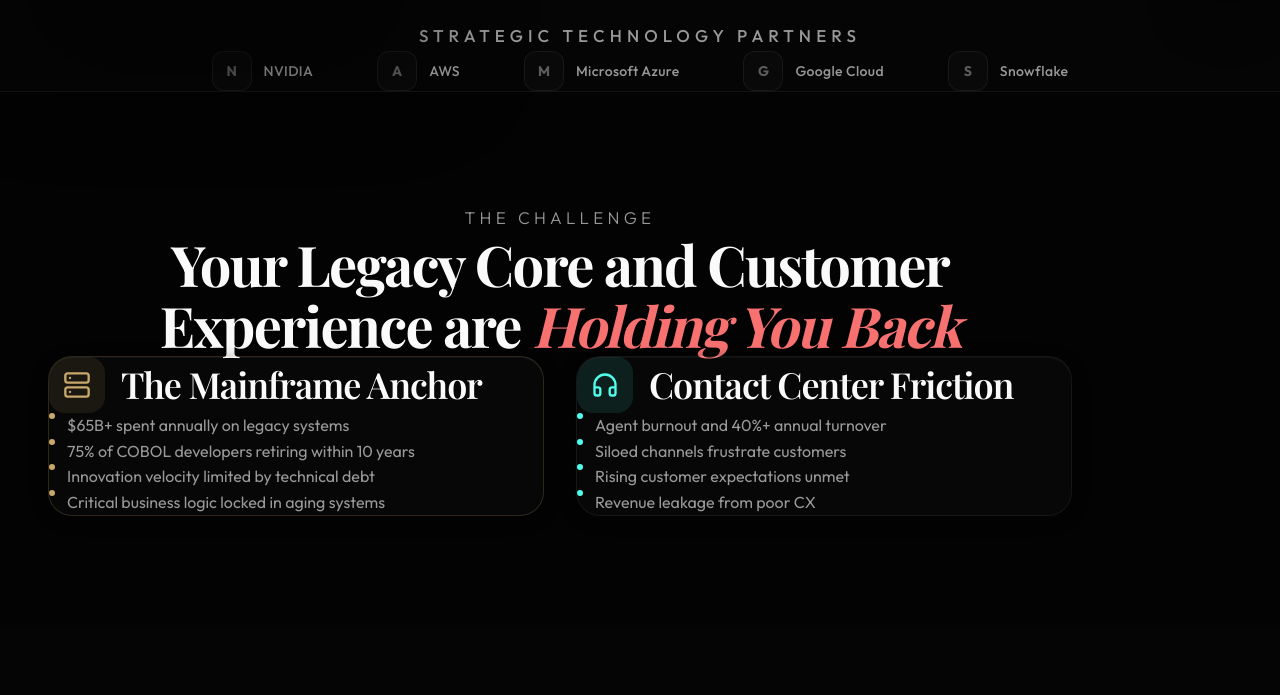
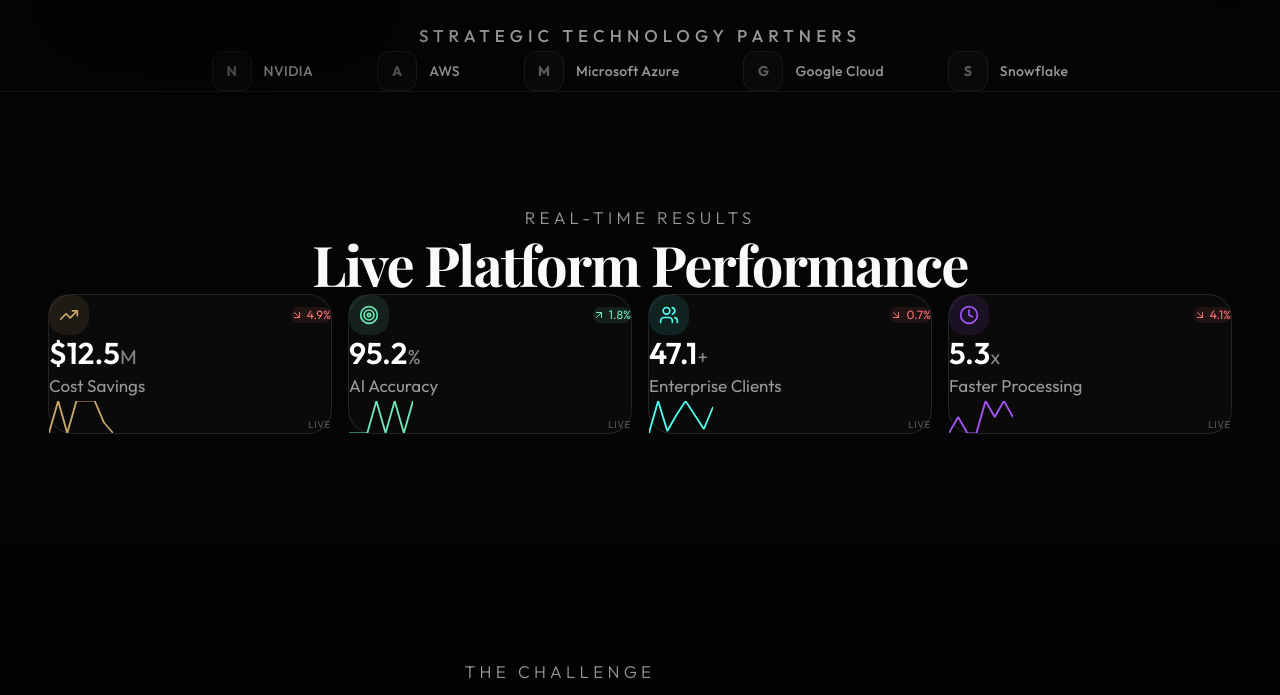
Before and after one commit to SamSnead85/zerogfoundry, a React (Vite) app: page / in a window 1280 px wide. Shown: the part 778-1473 px from the top of the page. Built offline with nearby package versions, Linux system fonts and the light colour scheme; a web font is replaced by a local one.

Commit message:
feat: Add LiveMetrics dashboard to Home page
- Real-time animated metrics visualization
- Sparkline charts with trend indicators
- Auto-updating simulated data
- Premium 'Live Platform Performance' section

```diff
--- a/src/pages/Home.tsx
+++ b/src/pages/Home.tsx
@@ -12,6 +12,7 @@ import {
     StaggerItem,
     ExecutiveCTA,
     RecognitionSection,
+    LiveMetrics,
 } from '../components'
 
 export default function Home() {
@@ -208,6 +209,21 @@ export default function Home() {
                     </div>
                 </div>
             </section>
+
+            {/* LIVE PERFORMANCE METRICS */}
+            <Section id="metrics">
+                <ScrollReveal>
+                    <div className="text-center mb-12">
+                        <p className="text-[0.8rem] tracking-[0.25em] uppercase text-[var(--color-champagne)]/70 mb-4 font-light">
+                            Real-Time Results
+                        </p>
+                        <h2 className="font-serif text-[clamp(1.75rem,4vw,2.5rem)] font-normal text-white">
+                            Live Platform Performance
+                        </h2>
+                    </div>
+                    <LiveMetrics />
+                </ScrollReveal>
+            </Section>
 
             {/* THE PROBLEM: Twin Drags on Innovation */}
             <Section background="alt" id="problem">
```
